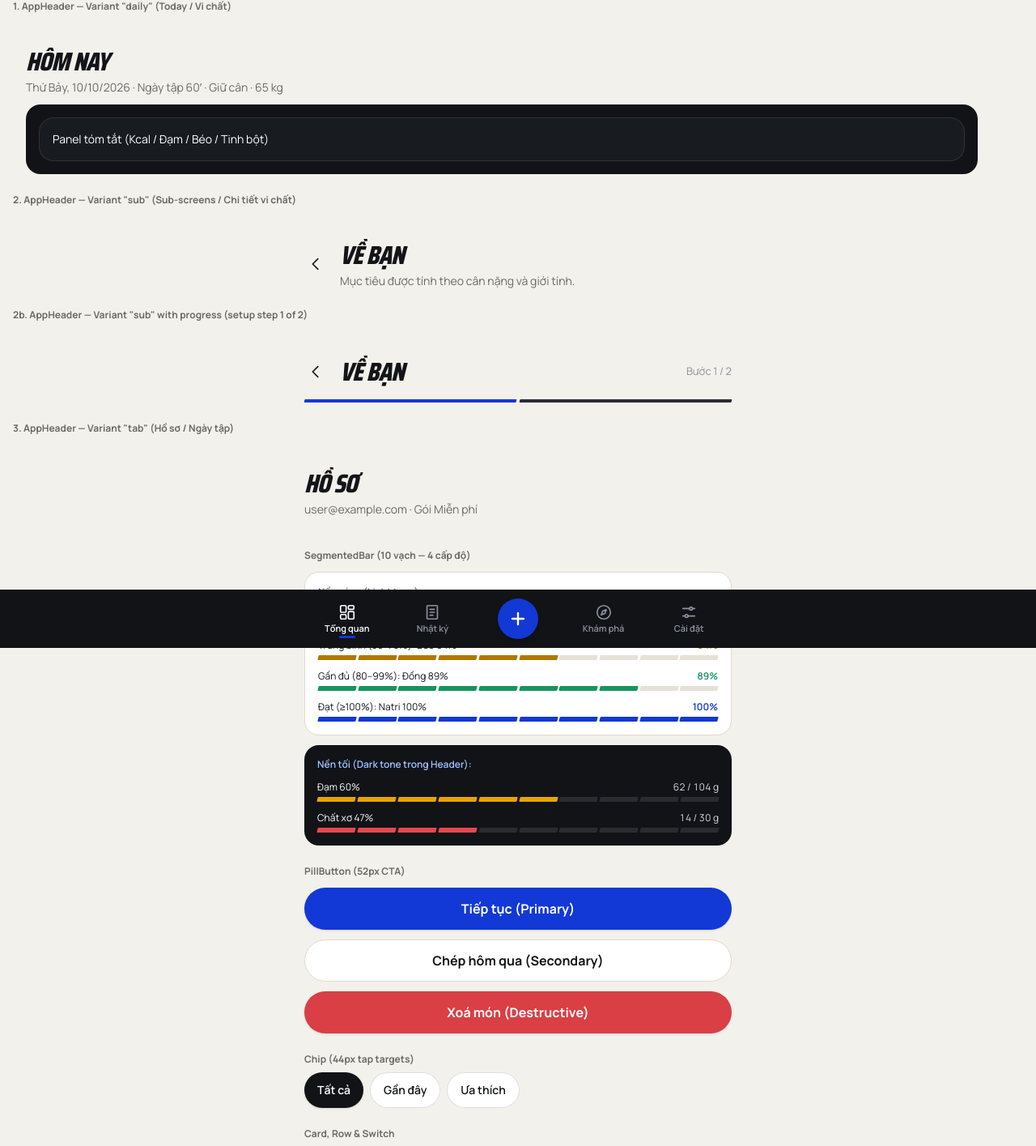
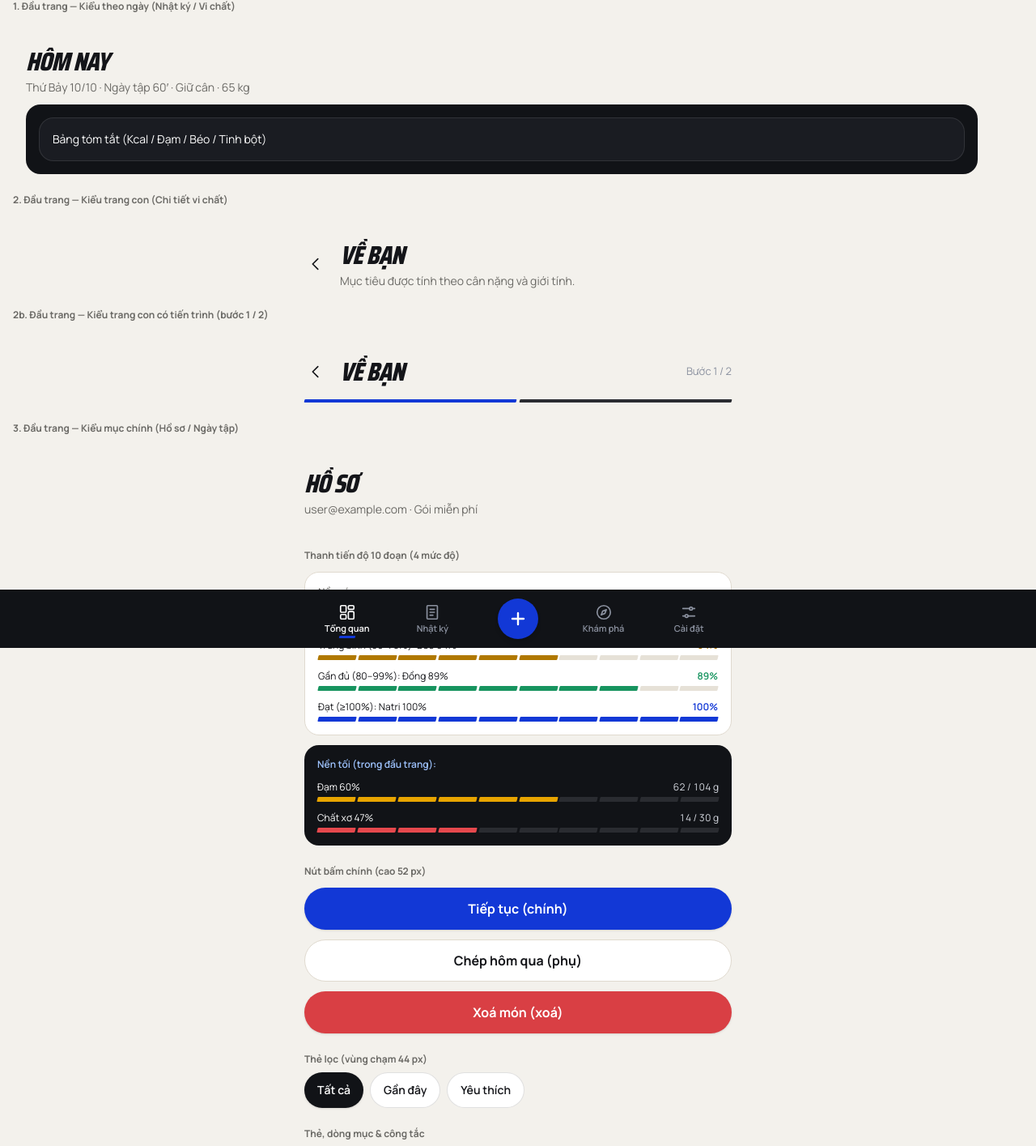
Before and after one commit to DongDuong2001/nutrition-fortifykitchen, a Next.js app in the folder apps/web/: page /dev/ui in a window 1280 px wide. Shown: the top 1415 px of the page at 81% size. Built offline with nearby package versions, Linux system fonts and the light colour scheme.

Commit message:
ag-12: item 6 - apply Vietnamese copy and sentence case fixes to not-found and dev/ui

```diff
--- a/apps/web/app/dev/ui/page.tsx
+++ b/apps/web/app/dev/ui/page.tsx
@@ -25,17 +25,17 @@ export default function DevUiPage() {
       <div className="flex flex-col gap-6 w-full mb-6">
         <section className="flex flex-col gap-2">
           <div className="text-xs font-bold text-secondary px-4">
-            1. AppHeader — Variant "daily" (Today / Vi chất)
+            1. Đầu trang — Kiểu theo ngày (Nhật ký / Vi chất)
           </div>
           <AppHeader
             variant="daily"
             date="2026-10-10"
-            title="HÔM NAY"
-            subtitle="Thứ Bảy, 10/10/2026 · Ngày tập 60′ · Giữ cân · 65 kg"
+            title="Hôm nay"
+            subtitle="Thứ Bảy 10/10 · Ngày tập 60′ · Giữ cân · 65 kg"
             canGoNext={false}
             summary={
-              <div className="bg-[#181B20] border border-white/10 rounded-[18px] p-4 text-white text-sm">
-                Panel tóm tắt (Kcal / Đạm / Béo / Tinh bột)
+              <div className="bg-surface-dark border border-white/10 rounded-[18px] p-4 text-on-dark text-sm">
+                Bảng tóm tắt (Kcal / Đạm / Béo / Tinh bột)
               </div>
             }
           />
@@ -43,11 +43,11 @@ export default function DevUiPage() {
 
         <section className="flex flex-col gap-2">
           <div className="text-xs font-bold text-secondary px-4">
-            2. AppHeader — Variant "sub" (Sub-screens / Chi tiết vi chất)
+            2. Đầu trang — Kiểu trang con (Chi tiết vi chất)
           </div>
           <AppHeader
             variant="sub"
-            title="VỀ BẠN"
+            title="Về bạn"
             subtitle="Mục tiêu được tính theo cân nặng và giới tính."
             backHref="/diary"
           />
@@ -55,11 +55,11 @@ export default function DevUiPage() {
 
         <section className="flex flex-col gap-2">
           <div className="text-xs font-bold text-secondary px-4">
-            2b. AppHeader — Variant "sub" with progress (setup step 1 of 2)
+            2b. Đầu trang — Kiểu trang con có tiến trình (bước 1 / 2)
           </div>
           <AppHeader
             variant="sub"
-            title="VỀ BẠN"
+            title="Về bạn"
             progress={{ current: 1, total: 2 }}
             actions={<span className="text-[13px] text-muted-on-dark">Bước 1 / 2</span>}
             backHref="/diary"
@@ -68,12 +68,12 @@ export default function DevUiPage() {
 
         <section className="flex flex-col gap-2">
           <div className="text-xs font-bold text-secondary px-4">
-            3. AppHeader — Variant "tab" (Hồ sơ / Ngày tập)
+            3. Đầu trang — Kiểu mục chính (Hồ sơ / Ngày tập)
           </div>
           <AppHeader
             variant="tab"
-            title="HỒ SƠ"
-            subtitle="user@example.com · Gói Miễn phí"
+            title="Hồ sơ"
+            subtitle="user@example.com · Gói miễn phí"
           />
         </section>
       </div>
@@ -83,12 +83,12 @@ export default function DevUiPage() {
         {/* Section: SegmentedBar */}
         <section className="flex flex-col gap-3">
           <div className="text-xs font-bold text-secondary">
-            SegmentedBar (10 vạch — 4 cấp độ)
+            Thanh tiến độ 10 đoạn (4 mức độ)
           </div>
 
           <Card className="flex flex-col gap-3">
             <div className="text-xs font-semibold text-secondary">
-              Nền sáng (Light tone):
+              Nền sáng:
             </div>
             <div className="flex flex-col gap-1">
               <div className="flex justify-between text-xs">
@@ -124,9 +124,9 @@ export default function DevUiPage() {
           </Card>
 
           {/* Dark Header SegmentedBar */}
-          <div className="bg-ink p-4 rounded-[18px] text-white flex flex-col gap-3">
+          <div className="bg-ink p-4 rounded-[18px] text-on-dark flex flex-col gap-3">
             <div className="text-xs font-semibold text-sky">
-              Nền tối (Dark tone trong Header):
+              Nền tối (trong đầu trang):
             </div>
             <div className="flex flex-col gap-1">
               <div className="flex justify-between text-xs">
@@ -148,17 +148,17 @@ export default function DevUiPage() {
         {/* Section: PillButtons (52px) */}
         <section className="flex flex-col gap-3">
           <div className="text-xs font-bold text-secondary">
-            PillButton (52px CTA)
+            Nút bấm chính (cao 52 px)
           </div>
-          <PillButton variant="primary">Tiếp tục (Primary)</PillButton>
-          <PillButton variant="secondary">Chép hôm qua (Secondary)</PillButton>
-          <PillButton variant="destructive">Xoá món (Destructive)</PillButton>
+          <PillButton variant="primary">Tiếp tục (chính)</PillButton>
+          <PillButton variant="secondary">Chép hôm qua (phụ)</PillButton>
+          <PillButton variant="destructive">Xoá món (xoá)</PillButton>
         </section>
 
         {/* Section: Chips (44px) */}
         <section className="flex flex-col gap-2">
           <div className="text-xs font-bold text-secondary">
-            Chip (44px tap targets)
+            Thẻ lọc (vùng chạm 44 px)
           </div>
           <div className="flex gap-2 flex-wrap">
             <Chip
@@ -177,7 +177,7 @@ export default function DevUiPage() {
               selected={selectedChip === "fav"}
               onClick={() => setSelectedChip("fav")}
             >
-              Ưa thích
+              Yêu thích
             </Chip>
           </div>
         </section>
@@ -185,7 +185,7 @@ export default function DevUiPage() {
         {/* Section: Row & Card & Switch */}
         <section className="flex flex-col gap-2">
           <div className="text-xs font-bold text-secondary">
-            Card, Row & Switch
+            Thẻ, dòng mục & công tắc
           </div>
           <Card className="p-2 px-4">
             <Row
@@ -228,10 +228,10 @@ export default function DevUiPage() {
         {/* Section: Sheet Trigger */}
         <section className="flex flex-col gap-2">
           <div className="text-xs font-bold text-secondary">
-            Sheet (Bottom Sheet dialog)
+            Bảng trượt (hộp thoại từ đáy màn hình)
           </div>
           <PillButton variant="secondary" onClick={() => setIsSheetOpen(true)}>
-            Mở Sheet Demo
+            Mở bảng trượt mẫu
           </PillButton>
           <Sheet
             open={isSheetOpen}
@@ -241,7 +241,7 @@ export default function DevUiPage() {
           >
             <div className="flex flex-col gap-3 py-2">
               <label className="text-xs font-semibold text-text flex flex-col gap-1">
-                Kiểm tra gõ phím không mất focus:
+                Kiểm tra gõ phím không mất tiêu điểm:
                 <input
                   type="text"
                   value={sheetInput}
@@ -272,7 +272,7 @@ export default function DevUiPage() {
         {/* Section: Toasts */}
         <section className="flex flex-col gap-3">
           <div className="text-xs font-bold text-secondary">
-            Toast (role="status")
+            Thông báo nhanh
           </div>
           <Toast
             message="Đã thêm Chà là 30 g vào Trước tập"
--- a/apps/web/app/not-found.tsx
+++ b/apps/web/app/not-found.tsx
@@ -17,7 +17,7 @@ export default function NotFound() {
           </div>
           <div aria-hidden="true" className="h-2 w-full rounded-full bg-blue" />
         </div>
-        <p className="m-0 text-[15px] leading-relaxed text-secondary">Link có thể đã cũ hoặc bị gõ sai.</p>
+        <p className="m-0 text-[15px] leading-relaxed text-secondary">Đường dẫn có thể đã cũ hoặc bị gõ sai.</p>
       </main>
 
       <footer className="mx-auto flex w-full max-w-[560px] flex-col gap-3 px-4 pb-6 box-border">
```
